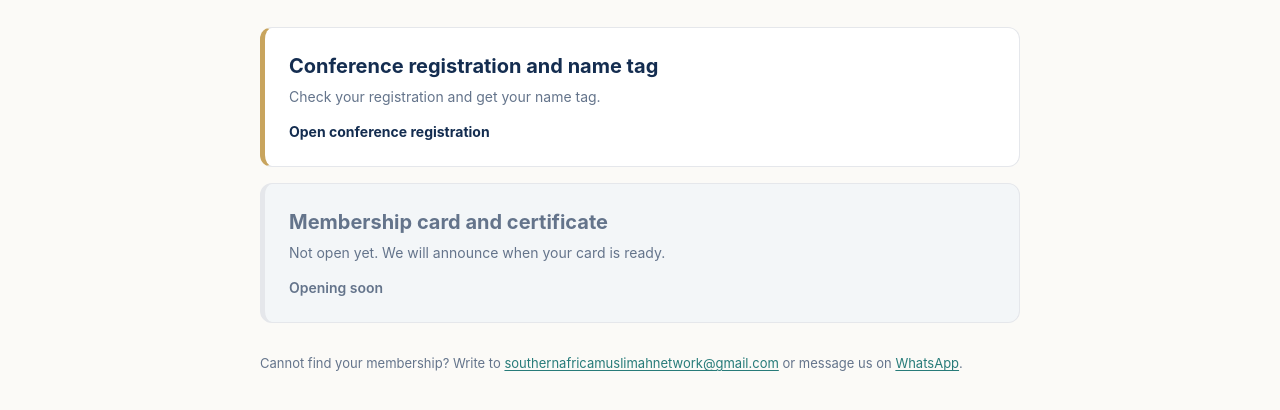
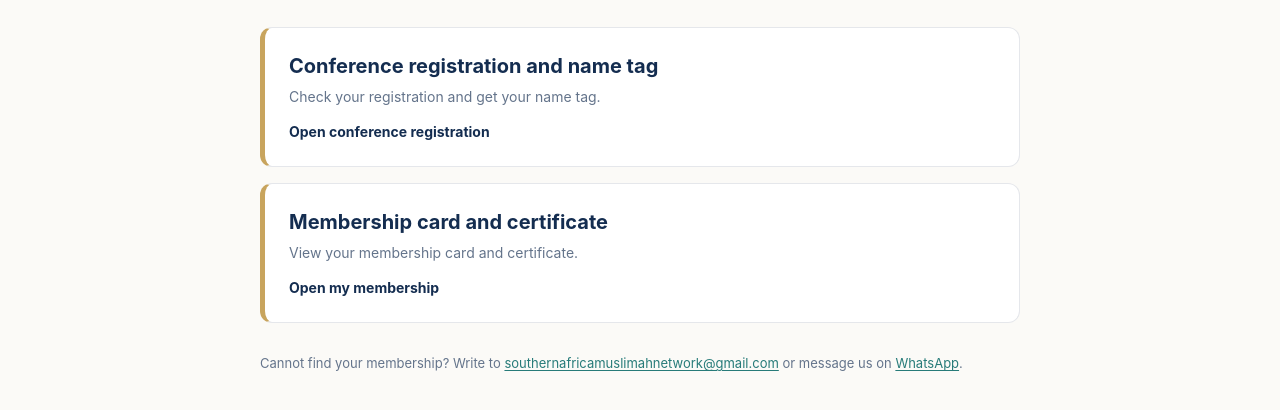
Before and after one commit to southernafricamuslimahnetwork-arch/samn-network, a plain HTML site: page docs/sisters.html in a window 1280 px wide. Shown: the part 228-638 px from the top of the page. Drawn offline with Linux system fonts and the light colour scheme.

Commit message:
Update sisters.html

```diff
--- a/docs/sisters.html
+++ b/docs/sisters.html
@@ -59,7 +59,7 @@ a.tile:focus-visible{box-shadow:0 0 0 3px var(--teal)}
 </main>
 <script>
 // Switch to true when my-membership.html is live and the payment gate and officer step are confirmed.
-var CARD_LIVE = false;
+var CARD_LIVE = true;
 if (!CARD_LIVE) {
   var t = document.getElementById('card-tile');
   t.removeAttribute('href');
```
